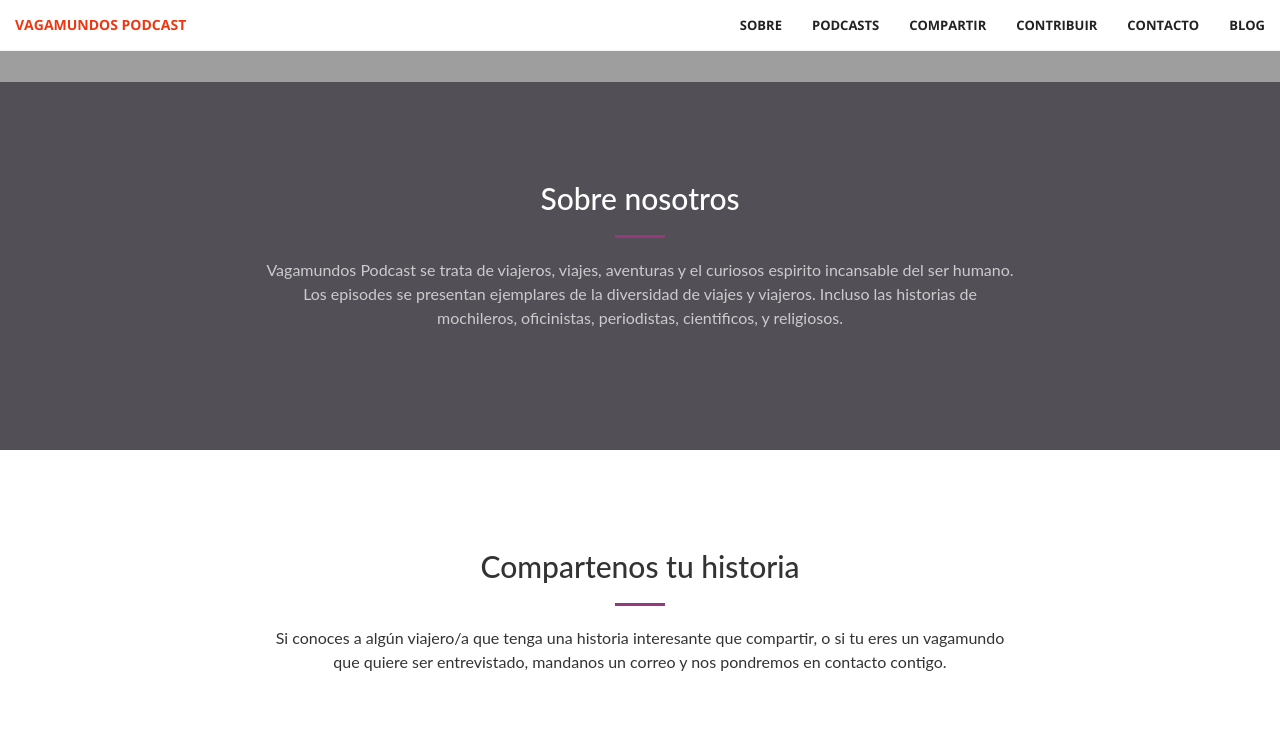
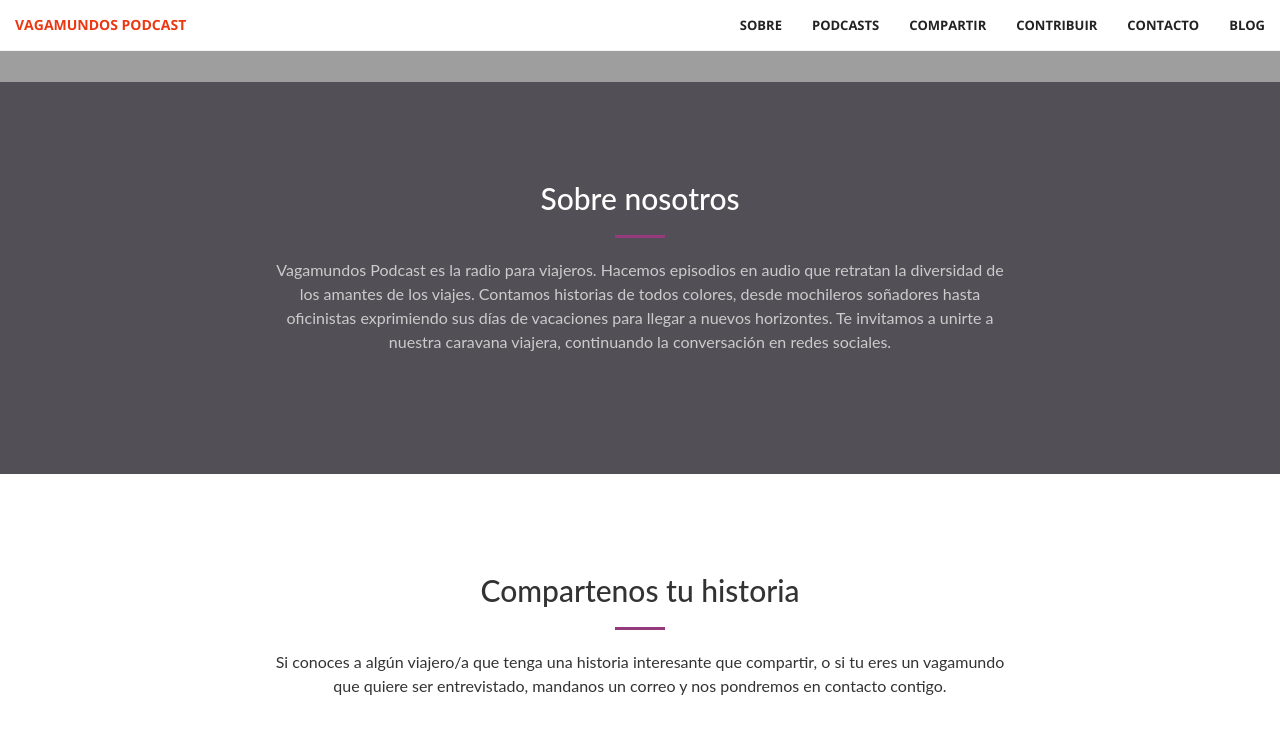
Before and after one commit to Puentes-Project/Puentes-Project.github.io, a Jekyll site: the page built from index.html, in a window 1280 px wide and 900 px high, scrolled down 818 px, cut to the strip 0-870 px from the top of the window. Shown: the top 734 px of the strip. Built offline with Jekyll 4.4.1, drawn with Linux system fonts in a browser that asks for light colours.

Commit message:
updated description
Updated description with Andrea’s text

```diff
--- a/_includes/intro.html
+++ b/_includes/intro.html
@@ -53,7 +53,7 @@
                 <div class="col-lg-8 col-lg-offset-2 text-center">
                     <h2 class="section-heading">Sobre nosotros</h2>
                         <hr class="light">
-                            <p class="text-faded">Vagamundos Podcast se trata de viajeros, viajes, aventuras y el curiosos espirito  incansable del ser humano. Los episodes se presentan ejemplares de la diversidad de viajes y viajeros. Incluso las historias de mochileros, oficinistas, periodistas, cientificos, y religiosos.
+                            <p class="text-faded">Vagamundos Podcast es la radio para viajeros. Hacemos episodios en audio que retratan la diversidad de los amantes de los viajes. Contamos historias de todos colores, desde mochileros soñadores hasta oficinistas exprimiendo sus días de vacaciones para llegar a nuevos horizontes. Te invitamos a unirte a nuestra caravana viajera, continuando la conversación en redes sociales.
                             </p>
                 </div>
             </div>
```
